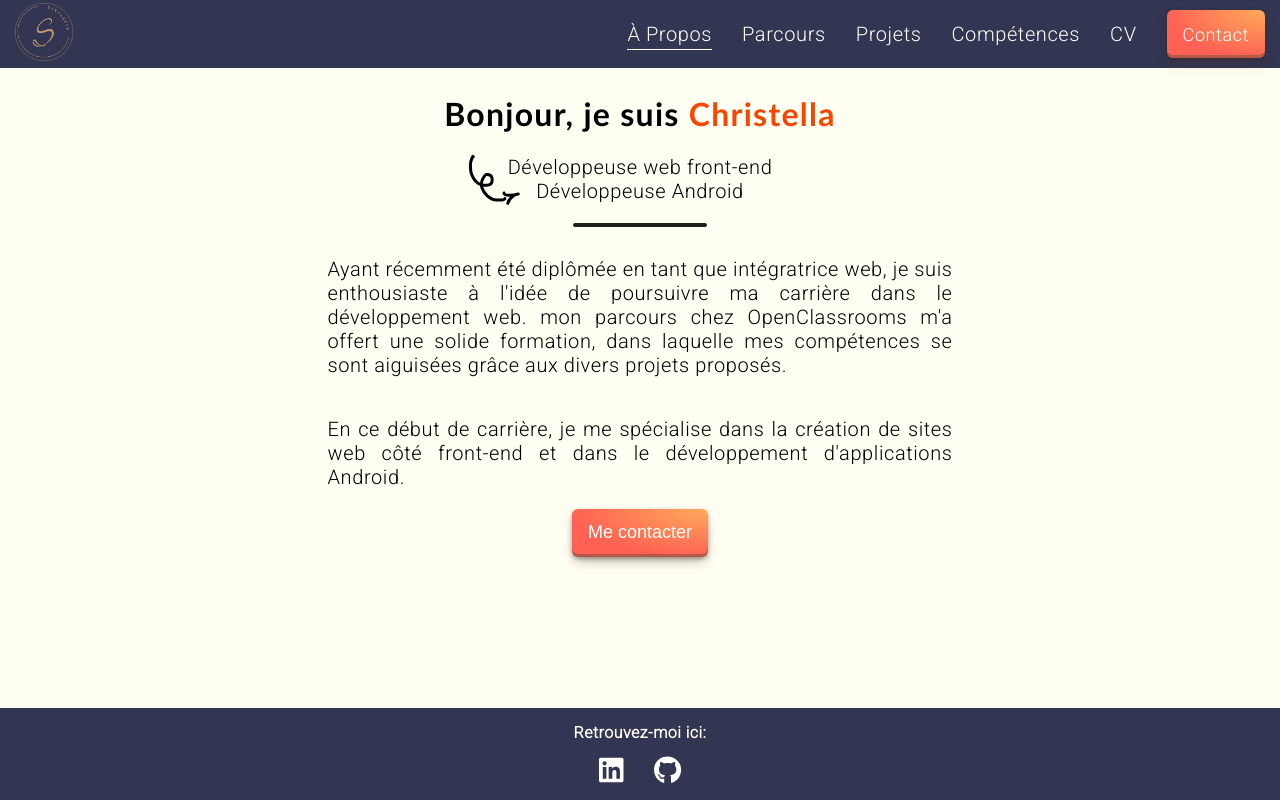
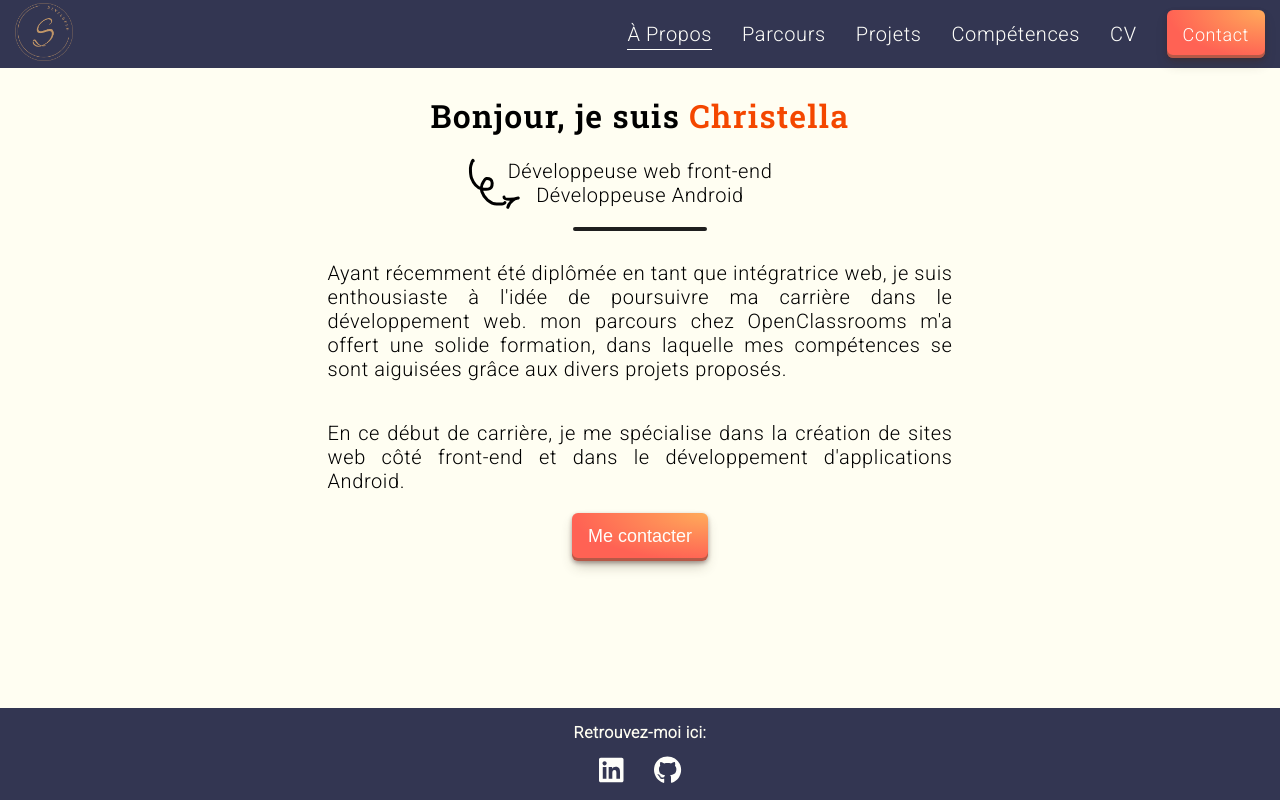
Before and after one commit to Christellaa/portfolio, a React (Create React App) app: page / in a window 1280 px wide. Built offline with nearby package versions, Linux system fonts and the light colour scheme.

Commit message:
Change font-family

```diff
--- a/src/App.css
+++ b/src/App.css
@@ -82,7 +82,7 @@
 h1,
 h2,
 h3 {
-  font-family: "Hind", "Trebuchet MS", sans-serif;
+  font-family: "Roboto Slab", serif;
   letter-spacing: 0.04em;
 }
 
```
